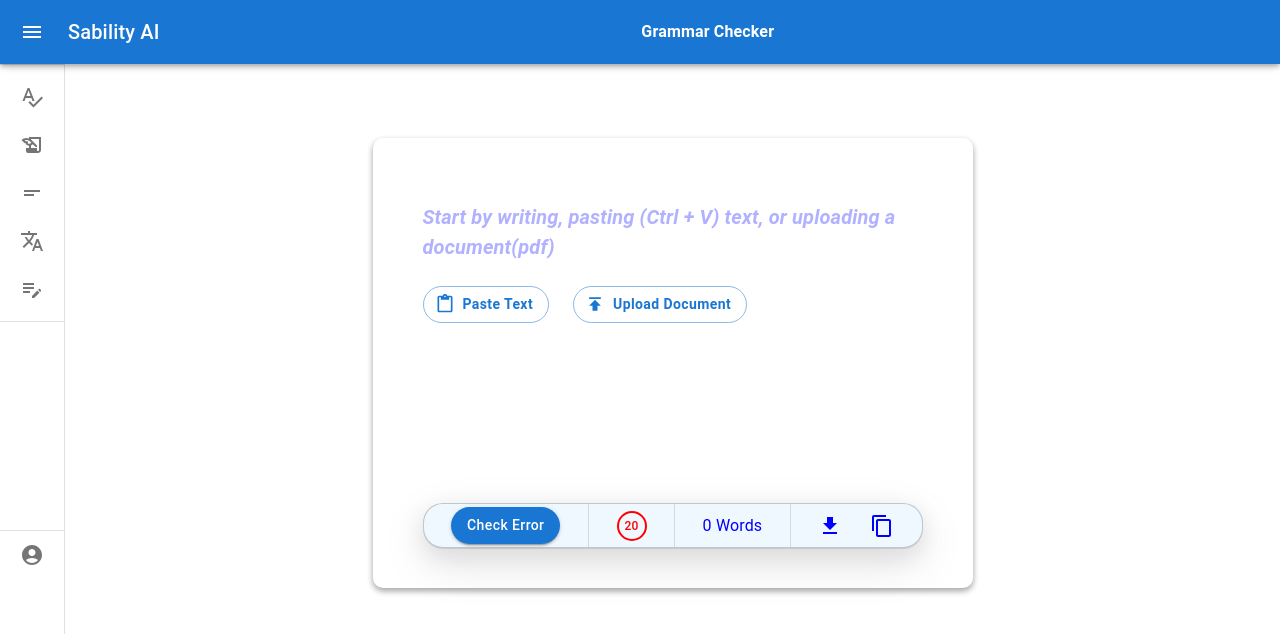
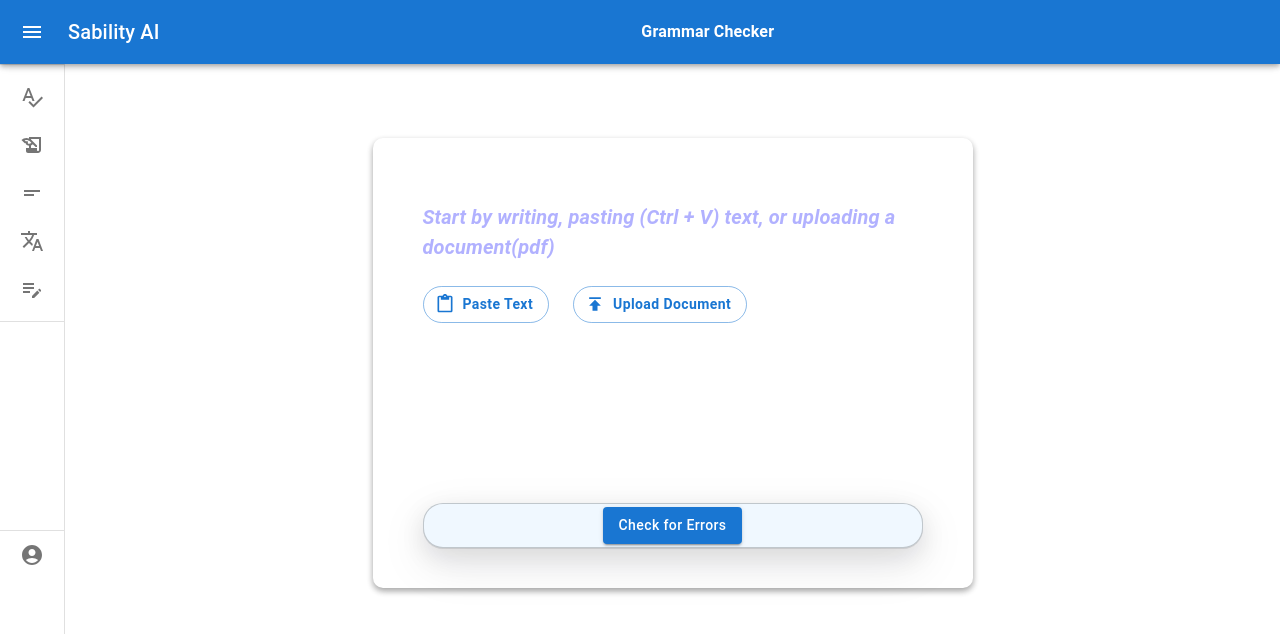
Before and after one commit to tope-olajide/sabi-ai, a Next.js app: page / in a window 1280 px wide. Shown: the top 634 px of the page. Built offline with nearby package versions, Linux system fonts and the light colour scheme.

Commit message:
Update the grammar checker

```diff
--- a/src/app/grammar-checker/Editor.tsx
+++ b/src/app/grammar-checker/Editor.tsx
@@ -46,30 +46,30 @@ const Editor = () => {
   const [exceptionList, setExceptionList] = useState([""]);
   const [isCheckingGrammar, setIsCheckingGrammar] = useState(false);
   const [isEditing, setIsEditing] = useState(false);
-  const checkWords = async () => {
-    setIsEditing(false);
+  const checkForErrors = async () => {
+    /*   setIsEditing(false);
     const textData = editorRef.current!.innerText;
     if (!textData.trim()) {
       return;
-    }
+    } */
     try {
       setIsCheckingGrammar(true);
-      const response = await fetch("http://localhost:5000/grammar-check", {
+      const response = await fetch(
+        "https://sability-ai.onrender.com/grammar-check",
+        {
           method: "POST",
           headers: {
             "Content-Type": "application/json",
           },
           body: JSON.stringify({ textData: editorRef.current!.innerText }),
-      });
+        }
+      );
       const result = await response.json();
       console.log(result.queryResult.response);
       setIsCheckingGrammar(false);
       const newHTMLData = result.queryResult.response;
-      // if the isEditing is still false, overwrite the text in the editor otherwise do nothing
-      if (isEditing === false) {
       editorRef.current!.innerHTML = "";
       editorRef.current!.innerHTML = newHTMLData;
-      }
     } catch (error) {
       setIsCheckingGrammar(false);
       console.log(error);
@@ -108,20 +108,20 @@ const Editor = () => {
     } else {
       setIsEditorEmpty(true);
     }
-    if (!isEditing) {
+    /*     if (!isEditing) {
       setIsEditing(true);
-    }
+    } */
 
-    clearTimeout(timer);
+    /*  clearTimeout(timer);
     const newTimer: NodeJS.Timeout = setTimeout(async () => {
-      await checkWords();
+      await checkForErrors();
 
       console.log(editorRef.current!.innerText);
     }, 1000);
-    timer = newTimer;
+    timer = newTimer;*/
   };
 
-  const handlePaste = (e:any) => {
+  const handlePaste = (e: any) => {
     e.preventDefault();
     const text = e.clipboardData.getData("text/plain");
     const selection = window.getSelection();
@@ -133,6 +133,7 @@ const Editor = () => {
     range.collapse(true);
     selection!.removeAllRanges();
     selection!.addRange(range);
+    setIsEditorEmpty(false);
   };
 
   const focusEditor = () => {
@@ -148,9 +149,9 @@ const Editor = () => {
     editorRef.current!.innerText = 'Sability AI help you to improve your content on millions of websites! Write or paste your sentense to get it checked for gramar and spelling errors. If there is a mistake, the app will highlight it. Just hover over the correction to review and acept it!'
   }, []); */
 
-  useEffect(() => {
-    checkWords();
-  }, [exceptionList]);
+  /*   useEffect(() => {
+    checkForErrors();
+  }, [exceptionList]); */
   useEffect(() => {
     const handleClickOnHighlight = (event: any) => {
       if (event.target.classList.contains("highlight")) {
@@ -277,24 +278,23 @@ const Editor = () => {
         </section>
 
         <div className="editor-options">
-          <Button
-            variant="contained"
-            sx={{ textTransform: "none", borderRadius: 5 }}
-          >
-            Check Error
-          </Button>
-          <Divider orientation="vertical" flexItem />{" "}
           {isCheckingGrammar ? (
             <CircularProgress size={30} />
           ) : (
-            <div className="error-count-container">
-              <span></span> <p className="error-count">20</p>{" "}
-            </div>
+            <Button
+              variant="contained"
+              sx={{ textTransform: "none" }}
+              onClick={checkForErrors}
+            >
+              Check for Errors
+            </Button>
           )}
-          <Divider orientation="vertical" flexItem />
+          {/* <Divider orientation="vertical" flexItem />{" "} */}
+
+          {/*  <Divider orientation="vertical" flexItem />
           <div>{wordCount} Words</div>{" "}
           <Divider orientation="vertical" flexItem />
-          <FileDownloadIcon /> <ContentCopyIcon />{" "}
+          <FileDownloadIcon /> <ContentCopyIcon />{" "} */}
         </div>
       </Box>
 
--- a/src/components/SideBar.tsx
+++ b/src/components/SideBar.tsx
@@ -159,7 +159,7 @@ export default function SideBar({ children, pageTitle }:any) {
             <ListItem key={text} disablePadding sx={{ display: "block" }}>
               <Link
                 underline="none"
-                href={index == 0 ? "/" : index == 1 ? "/paraphraser": index == 2 ? "/summarize": index == 3 ? "/translate" : "generate"}
+                href={index == 0 ? "/" : index == 1 ? "/paraphraser": index == 2 ? "/summarize": index == 3 ? "#" : "#"}
               >
                 {" "}
                 <ListItemButton
```
Lines whose indentation alone changed are shown as unchanged.
